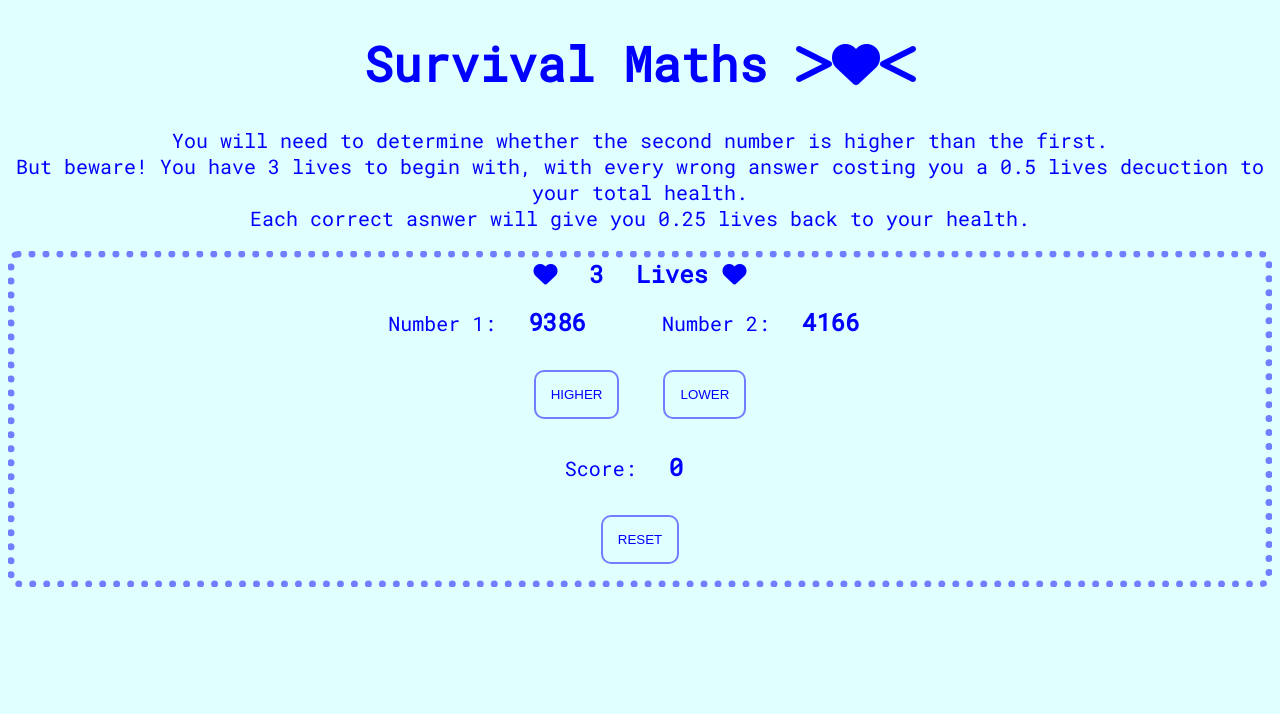
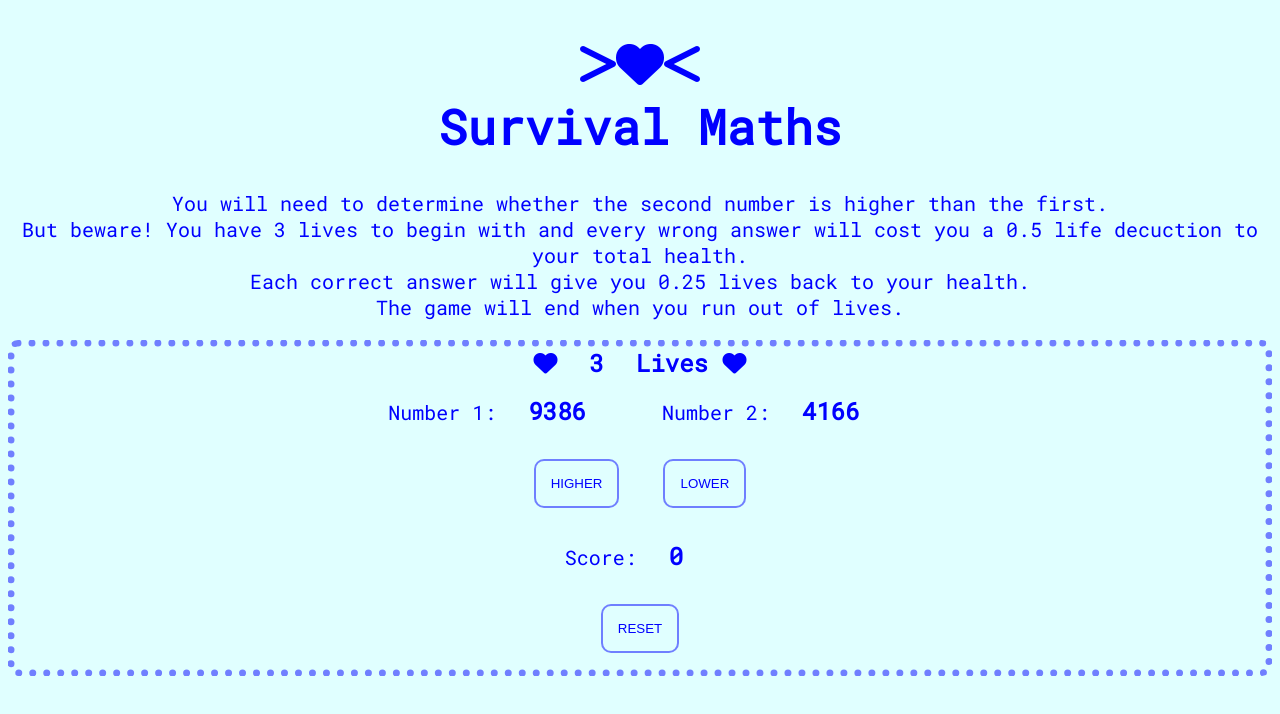
Before and after one commit to ManpreetRao/Memory-Maths, a plain HTML site: page index.html in a window 1280 px wide. Drawn offline with Linux system fonts and the light colour scheme.

```diff
--- a/assets/css/style.css
+++ b/assets/css/style.css
@@ -54,6 +54,11 @@ button {
     padding: 1rem;
 }
 
+/*End result container styling*/
+.result {
+    visibility: hidden;
+}
+
 /*For smaller screen sizes*/
 @media (max-width: 320px) {
     body {
@@ -72,8 +77,3 @@ button {
         visibility: visible;
     }
 }
-
-/*End result container styling*/
-.result {
-    visibility: hidden;
-}
--- a/index.html
+++ b/index.html
@@ -14,8 +14,8 @@
 </head>
 <body>
     <!--Heading and description of the game-->
-    <h1 class="heading">Survival Maths <i class="fa-solid fa-greater-than"></i><i class="fa-solid fa-heart "></i><i class="fa-solid fa-less-than"></i></h1>
-    <p>You will need to determine whether the second number is higher than the first. <br>But beware! You have 3 lives to begin with, with every wrong answer costing you a 0.5 lives decuction to your total health.<br>Each correct asnwer will give you 0.25 lives back to your health.</p>
+    <h1 class="heading"><i class="fa-solid fa-greater-than"></i><i class="fa-solid fa-heart "></i><i class="fa-solid fa-less-than"></i><br>Survival Maths</h1>
+    <p>You will need to determine whether the second number is higher than the first. <br>But beware! You have 3 lives to begin with and every wrong answer will cost you a 0.5 life decuction to your total health.<br>Each correct answer will give you 0.25 lives back to your health.<br>The game will end when you run out of lives.</p>
 
     <div class="container">
         <!--A timer to indicate how much time the user has left-->
```
Also changed, not shown: assets/images/colour_palette.png (added), assets/images/description.png (added), assets/images/header.png (added), assets/images/multi_device_mock_up.png (added), assets/images/results.png (added), 2 other files.
